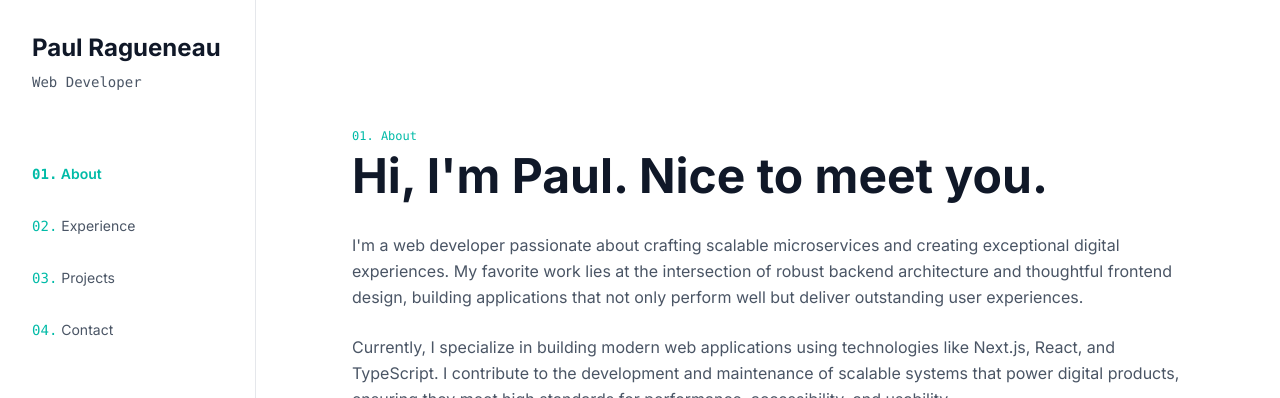
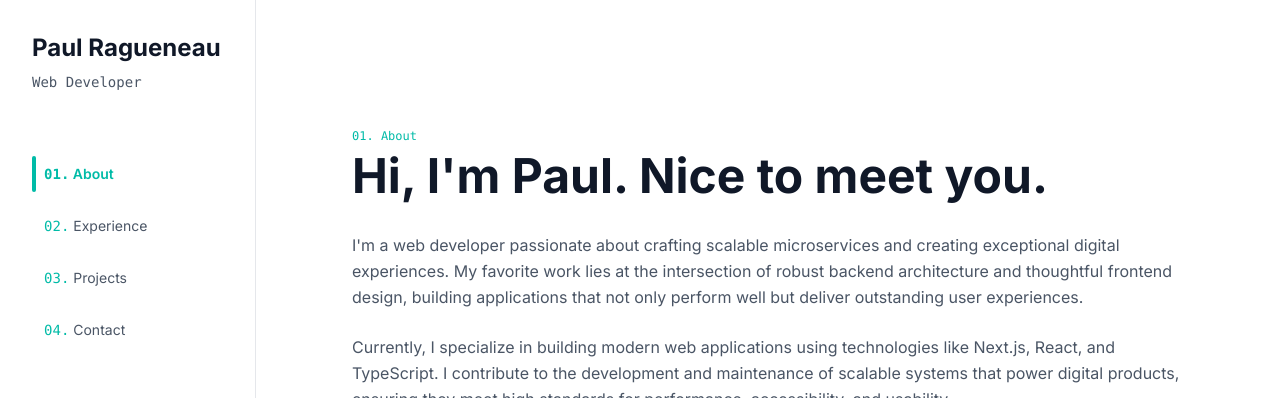
Before and after one commit to Periicles/portfolio, a Next.js app: page / in a window 1280 px wide. Shown: the top 398 px of the page. Built offline with nearby package versions, Linux system fonts and the light colour scheme.

Commit message:
fix: stabilize active nav highlighting and add sliding indicator

```diff
--- a/app/components/Navigation.tsx
+++ b/app/components/Navigation.tsx
@@ -1,6 +1,6 @@
 'use client'
 
-import { useState, useEffect } from 'react'
+import { useState, useEffect, useRef } from 'react'
 import ThemeToggle from './ThemeToggle'
 
 const navItems = [
@@ -12,28 +12,59 @@ const navItems = [
 
 export default function Navigation() {
     const [activeSection, setActiveSection] = useState('')
+    const visibilityMapRef = useRef<Record<string, number>>({})
+    const navListRef = useRef<HTMLUListElement | null>(null)
+    const itemRefs = useRef<Array<HTMLLIElement | null>>([])
+    const [indicatorOffset, setIndicatorOffset] = useState(0)
+    const [indicatorHeight, setIndicatorHeight] = useState(0)
 
     useEffect(() => {
-        const handleScroll = () => {
-            const sections = navItems.map(item => item.href.slice(1))
-            const scrollPosition = window.scrollY + 100
+        const sectionElements = navItems
+            .map((item) => document.getElementById(item.href.slice(1)))
+            .filter((element): element is HTMLElement => Boolean(element))
 
-            for (const section of sections) {
-                const element = document.getElementById(section)
-                if (element) {
-                    const { offsetTop, offsetHeight } = element
-                    if (scrollPosition >= offsetTop && scrollPosition < offsetTop + offsetHeight) {
-                        setActiveSection(section)
-                        break
-                    }
+        if (sectionElements.length === 0) {
+            return
+        }
+
+        const observer = new IntersectionObserver((entries) => {
+            for (const entry of entries) {
+                visibilityMapRef.current[entry.target.id] = entry.isIntersecting ? entry.intersectionRatio : 0
+            }
+
+            let nextSection = ''
+            let maxRatio = 0
+
+            for (const element of sectionElements) {
+                const ratio = visibilityMapRef.current[element.id] ?? 0
+                if (ratio > maxRatio) {
+                    maxRatio = ratio
+                    nextSection = element.id
                 }
             }
+
+            if (nextSection && nextSection !== activeSection) {
+                setActiveSection(nextSection)
+            }
+        }, {
+            root: null,
+            rootMargin: '-35% 0px -35% 0px',
+            threshold: [0, 0.25, 0.5, 0.75, 1],
+        })
+
+        sectionElements.forEach((element) => observer.observe(element))
+
+        return () => observer.disconnect()
+    }, [])
+
+    useEffect(() => {
+        const index = navItems.findIndex((item) => item.href.slice(1) === activeSection)
+        const activeItem = itemRefs.current[index]
+        if (activeItem) {
+            setIndicatorOffset(activeItem.offsetTop)
+            setIndicatorHeight(activeItem.offsetHeight)
         }
-
-        window.addEventListener('scroll', handleScroll)
-        handleScroll()
-        return () => window.removeEventListener('scroll', handleScroll)
-    }, [])
+    }, [activeSection])
 
     return (
         <nav className="fixed left-0 top-0 h-screen w-64 p-8 flex flex-col justify-between bg-white dark:bg-slate-900 border-r border-gray-200 dark:border-slate-700 z-50">
@@ -43,9 +74,24 @@ export default function Navigation() {
                     <p className="text-sm text-gray-600 dark:text-slate-400 font-mono">Web Developer</p>
                 </div>
 
-                <ul className="space-y-4">
+                <div className="relative">
+                    <span
+                        aria-hidden
+                        className="absolute left-0 top-0 w-1 rounded-full bg-teal-500 transition-transform duration-300 ease-out"
+                        style={{
+                            height: indicatorHeight ? `${indicatorHeight}px` : undefined,
+                            transform: `translateY(${indicatorOffset}px)`,
+                            opacity: indicatorHeight ? 1 : 0,
+                        }}
+                    />
+                    <ul ref={navListRef} className="space-y-4 pl-3">
                     {navItems.map((item) => (
-                        <li key={item.href}>
+                        <li
+                            key={item.href}
+                            ref={(element) => {
+                                itemRefs.current[navItems.indexOf(item)] = element
+                            }}
+                        >
                             <a
                                 href={item.href}
                                 className={`block py-2 text-sm transition-colors ${activeSection === item.href.slice(1)
@@ -57,7 +103,8 @@ export default function Navigation() {
                             </a>
                         </li>
                     ))}
-                </ul>
+                    </ul>
+                </div>
             </div>
 
             <div className="space-y-4">
```
